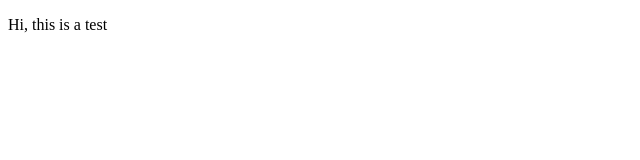
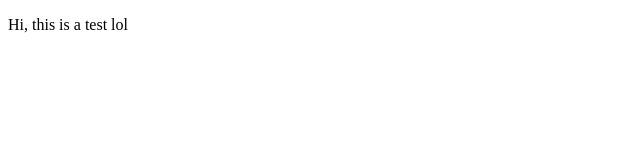
Before and after one commit to TheSillySmoker/marks-website, a plain HTML site: page index.html in a window 1280 px wide. Shown: the full height of the page, 0-640 px from the left. Drawn offline with Linux system fonts and the light colour scheme.

Commit message:
Update index.html

```diff
--- a/index.html
+++ b/index.html
@@ -1,6 +1,6 @@
 <!DOCTYPE html>
 <html>
 <body>
-  <p>Hi, this is a test</p>
+  <p>Hi, this is a test lol</p>
 </body>
 </html>
```
